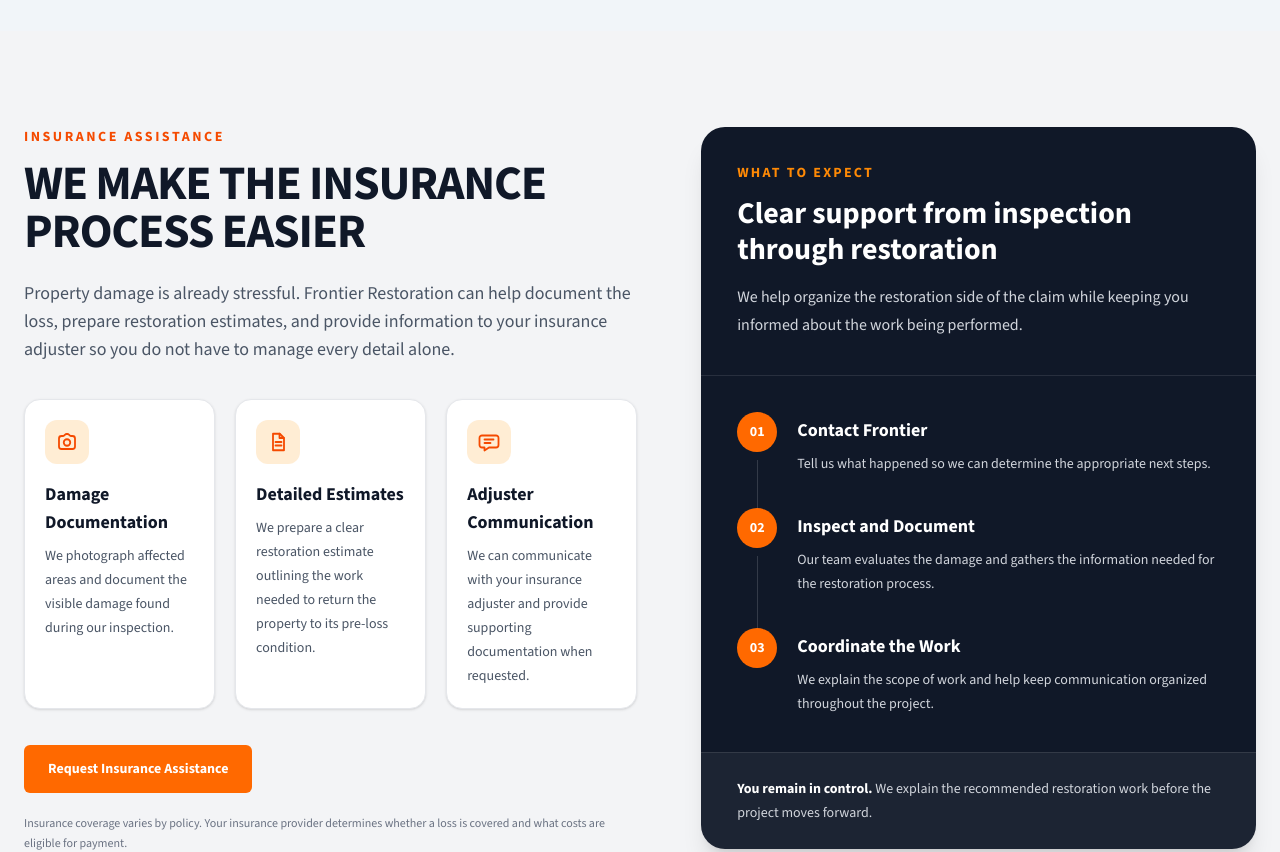
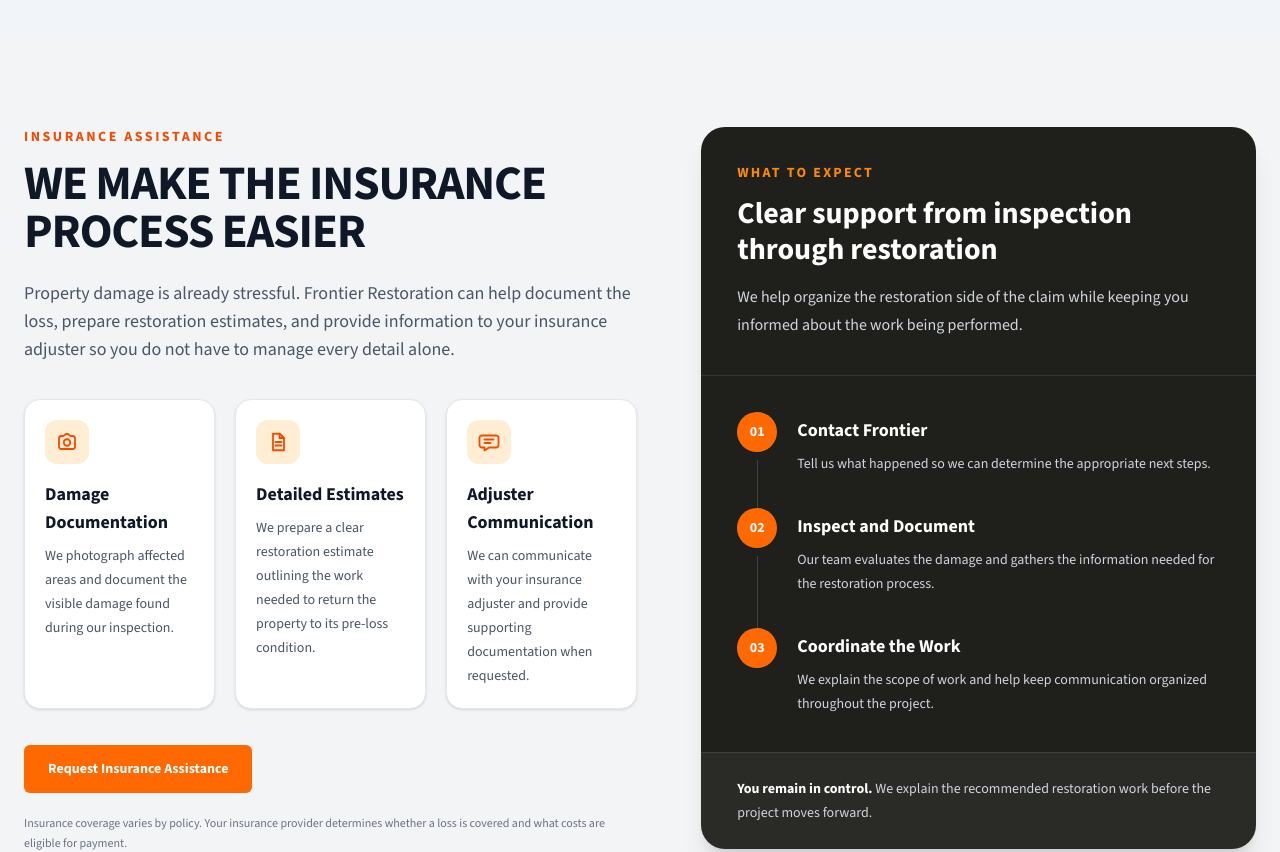
Before and after one commit to Davidhub907/FR_Website, a Next.js app: page / in a window 1280 px wide. Shown: the part 3260-4112 px from the top of the page. Built offline with nearby package versions, Linux system fonts and the light colour scheme.

Commit message:
Changed the background color of the insurance card

```diff
--- a/components/home/InsuranceAssistance.js
+++ b/components/home/InsuranceAssistance.js
@@ -115,7 +115,7 @@
           </div>
 
           {/* Process card */}
-          <div className="overflow-hidden rounded-3xl bg-gray-900 shadow-xl">
+          <div className="overflow-hidden rounded-3xl bg-[#1f1f1c] shadow-xl">
             <div className="border-b border-white/10 p-7 sm:p-9">
               <p className="text-sm font-bold tracking-[0.16em] text-orange-400 uppercase">
                 What to Expect
```
